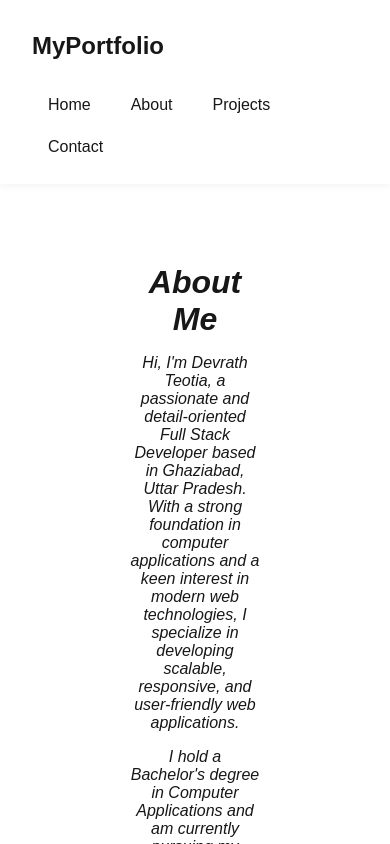
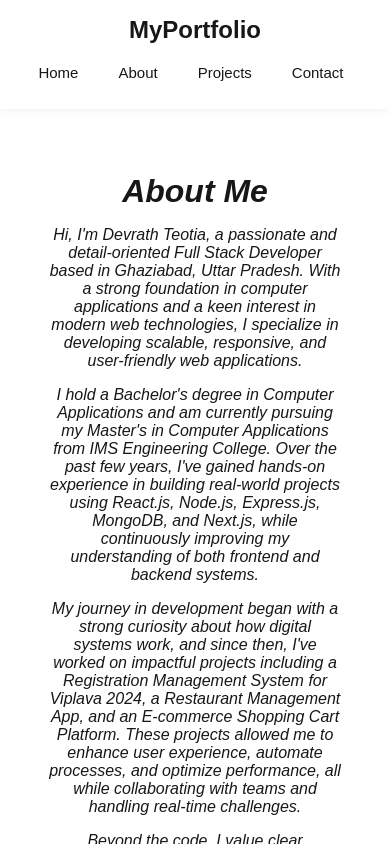
Before and after one commit to devnewcode/portfolio-app, a Next.js app: page /about in a window 390 px wide. Shown: the top 844 px of the page. Built offline with nearby package versions, Linux system fonts and the light colour scheme.

Commit message:
aboutpagesetup

```diff
--- a/src/app/globals.css
+++ b/src/app/globals.css
@@ -228,6 +228,30 @@ h1, h2, p {
     flex-direction: column;
     padding: 2rem 1rem;
   }
+  .navbar{
+    display: flex;
+    align-items: center;
+    padding: 1rem;
+    font-size: 15px;
+    flex-direction: column;
+    /* padding: 1rem; */
+
+  }
+  .nav-links{
+    margin: auto;
+  }
+  .logo{
+    margin: auto;
+    /* align-items: center; */
+  }
+  .about-container{
+    /* flex-direction: column; */
+    padding: 1rem;
+  }
+  .about-section {
+    width: 100%;
+    text-align: center;
+  }
 .profile-img{
     width: 80vw;
     height: auto;
```
